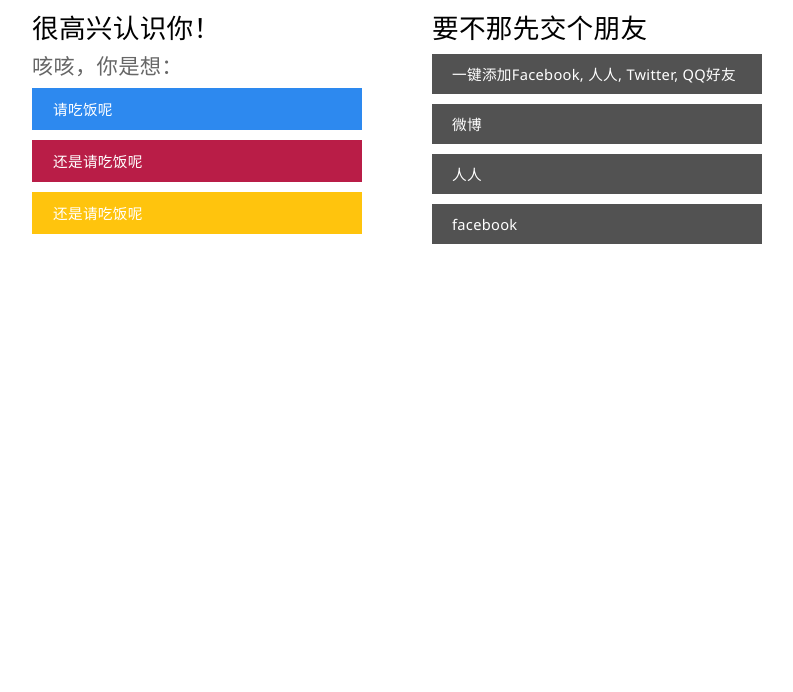
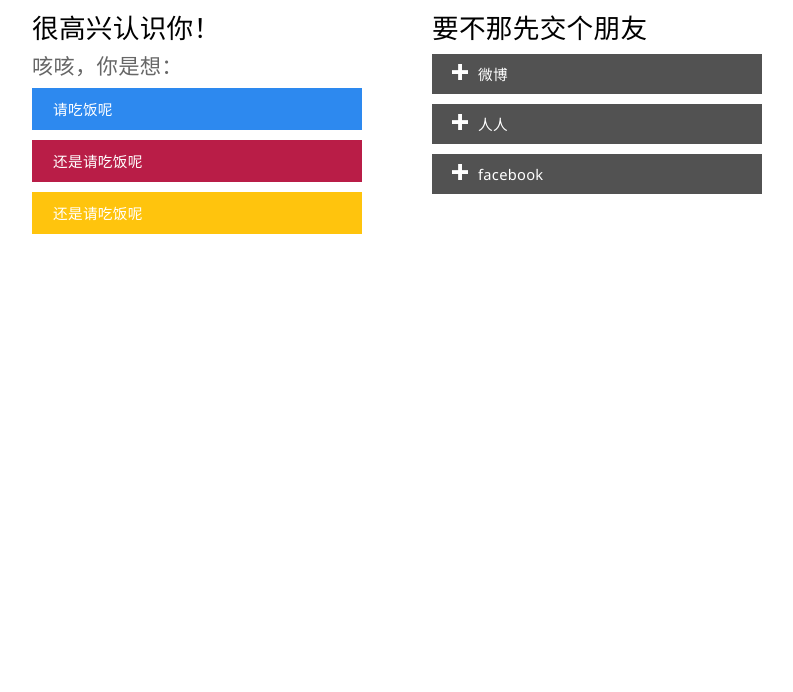
Before and after one commit to jaredye/jaredye.info, a plain HTML site: page index.html in a window 1280 px wide. Shown: the part 108-800 px from the top of the page, without its empty margins (258-1051 px from the left). Drawn offline with Linux system fonts and the light colour scheme.

Commit message:
发邮件

```diff
--- a/index.html
+++ b/index.html
@@ -40,7 +40,8 @@
         <div class="page-header-content">
             <header>
                 <h1 class="fg-color-blueLight">我是Jared
-                    <small>士铭</small><small>程序员</small>
+                    <small>士铭</small>
+                    <small>程序员</small>
                 </h1>
             </header>
         </div>
@@ -80,19 +81,22 @@
                             要不那先交个朋友
                         </h2>
                         <ul class="contacts">
-                            <li class="command-button bg-color-grayDark">
-                                <a href="javascript:void(0);" class="fg-color-white" id="one-click">一键添加Facebook, 人人,
-                                    Twitter, QQ好友</a>
-                            </li>
+                            <!--<li class="command-button bg-color-grayDark">-->
+                            <!--<i class="icon-add place-left white"></i><a href="javascript:void(0);" class="fg-color-white" id="one-click">一键添加Facebook, 人人,-->
+                            <!--Twitter, QQ好友</a>-->
+                            <!--</li>-->
                             <li class="command-button fg-color-white bg-color-grayDark">
+                                <i class="icon-add place-left white"></i>
                                 <a href="http://weibo.com/fockall" target="_blank" class="fg-color-white">微博</a>
                             </li>
                             <li class="command-button fg-color-white bg-color-grayDark">
+                                <i class="icon-add place-left white"></i>
                                 <a href="http://www.renren.com/264618996/profile" class="fg-color-white"
                                    target="_blank">人人</a>
                             </li>
 
                             <li class="command-button fg-color-white bg-color-grayDark">
+                                <i class="icon-add place-left white"></i>
                                 <a href="https://www.facebook.com/yeshiming" class="fg-color-white" target="_blank">facebook</a>
                             </li>
                         </ul>
@@ -119,19 +123,20 @@
     $("button").click(function (e) {
         var $tar = $(e.currentTarget);
         $tar.text("谢谢O(∩_∩)O哈！，3秒后发请吃饭邮件");
-        setTimeout(function(){
+        setTimeout(function () {
             $tar.text("谢谢O(∩_∩)O哈！，2秒后发请吃饭邮件");
         }, 1000);
-        setTimeout(function(){
+        setTimeout(function () {
             $tar.text("谢谢O(∩_∩)O哈！，1秒后发请吃饭邮件");
         }, 2000);
-        setTimeout(function(){
-        window.location = "http://mail.qq.com/cgi-bin/qm_share?t=qm_mailme&email=8MHFwMHHxcTHwsbBsIGB3pOfnQ";
+        setTimeout(function () {
+            window.location = "http://mail.qq.com/cgi-bin/qm_share?t=qm_mailme&email=8MHFwMHHxcTHwsbBsIGB3pOfnQ";
         }, 3000);
     });
     $(".contacts li").click(function (e) {
 //        setTimeout(function () {
-            window.location = $(e.currentTarget).find('a').attr('href');
+        window.location = $(e.currentTarget).find('a').attr('href');
+
 //        }, 3000);
 
     });
--- a/sprites/16x16/icons-16.less
+++ b/sprites/16x16/icons-16.less
@@ -1,5 +1,5 @@
 [class*=icon-] {
-    background-image: url("../images/icons.png");
+    background-image: url("images/icons.png");
     background-repeat: no-repeat;
     display: block;
 
@@ -9,13 +9,13 @@
     }
 
     &.white {
-        background-image: url("../images/icons-white.png") !important;
+        background-image: url("images/icons-white.png") !important;
     }
 }
 
 button, .button, .tool-button {
     &:active [class*=icon-] {
-        background-image: url("../images/icons-white.png");
+        background-image: url("images/icons-white.png");
     }
 }
 
```
Also changed, not shown: images/icons-white.png (added), images/icons.png (added), modern.css.
